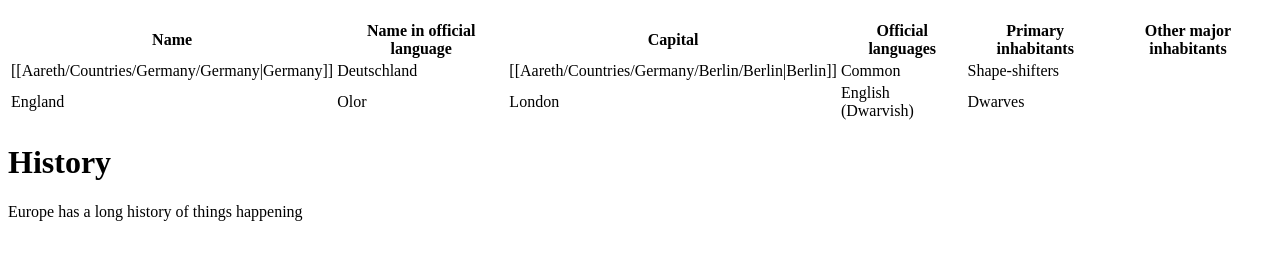
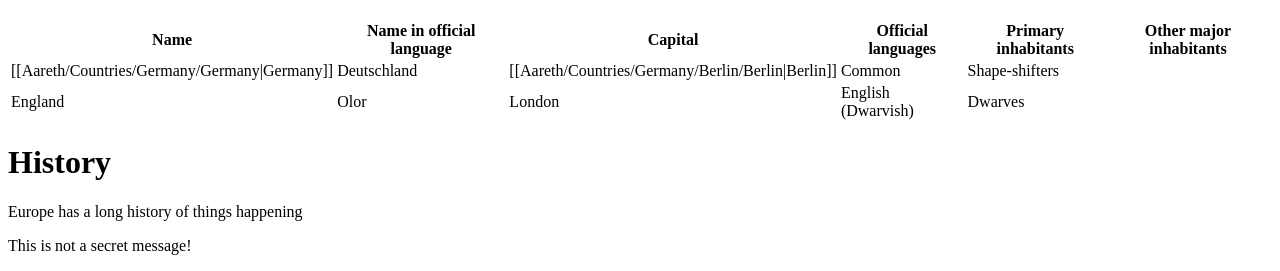
Before and after one commit to SirChickenIX/sirchickenix.github.io, an Eleventy site: page src/site/notes/Aareth/Places/Celestial Bodies/Aareth/Afro-Eurasia/Eurasia/Europe/Europe.md in a window 1280 px wide. Shown: the part 663-934 px from the top of the page. Before the commit the page ends 900 px from the top, so only its background shows below. Built offline with nearby package versions, Linux system fonts and the light colour scheme; Eleventy itself is replaced by a stand-in of ours; files that its build step writes are made by us from their sources; what @sindresorhus/slugify, eleventy-plugin-nesting-toc, fs-file-tree, glob would draw is missing.

Commit message:
Update content src/site/notes/Aareth/Places/Celestial Bodies/Aareth/Afro-Eurasia/Eurasia/Europe/Europe.md

```diff
--- a/src/site/notes/Aareth/Places/Celestial Bodies/Aareth/Afro-Eurasia/Eurasia/Europe/Europe.md
+++ b/src/site/notes/Aareth/Places/Celestial Bodies/Aareth/Afro-Eurasia/Eurasia/Europe/Europe.md
@@ -23,3 +23,7 @@
 
 # History
 Europe has a long history of things happening
+
+
+
+This is not a secret message!
```
